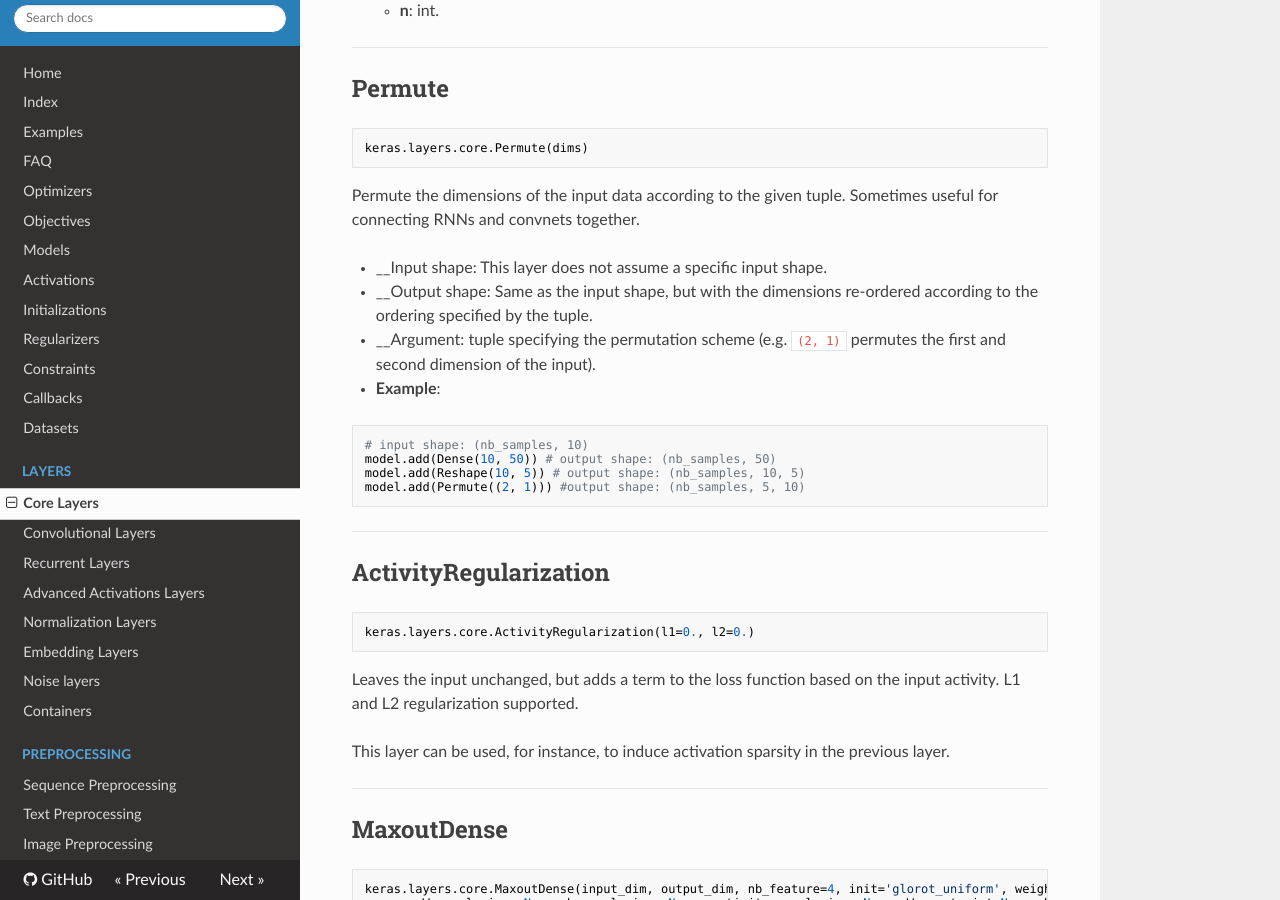
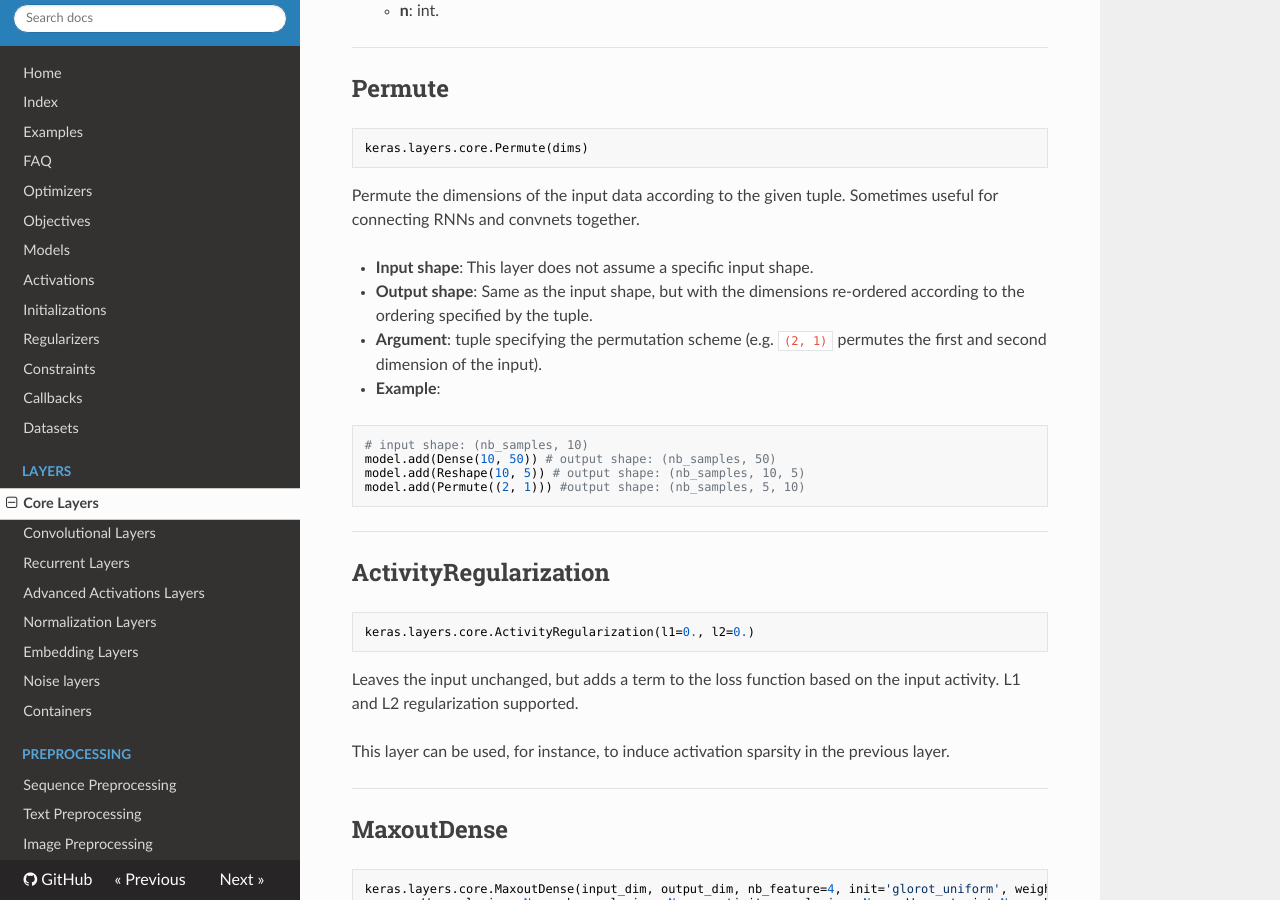
Before and after one commit to Tusespifump1o/keras, an MkDocs documentation site: the page built from docs/sources/layers/core.md, in a window 1280 px wide and 900 px high, scrolled down 5470 px. Built offline with MkDocs 1.6.1, drawn with Linux system fonts in a browser that asks for light colours; nearby versions of some CDN libraries; old or Windows-style settings are respelled for this version of MkDocs.

Commit message:
minor typo

````diff
--- a/docs/sources/layers/core.md
+++ b/docs/sources/layers/core.md
@@ -265,11 +265,11 @@ keras.layers.core.Permute(dims)
 ```
 Permute the dimensions of the input data according to the given tuple. Sometimes useful for connecting RNNs and convnets together.
 
-- __Input shape: This layer does not assume a specific input shape.
+- __Input shape__: This layer does not assume a specific input shape.
 
-- __Output shape: Same as the input shape, but with the dimensions re-ordered according to the ordering specified by the tuple.
+- __Output shape__: Same as the input shape, but with the dimensions re-ordered according to the ordering specified by the tuple.
 
-- __Argument: tuple specifying the permutation scheme (e.g. `(2, 1)` permutes the first and second dimension of the input).
+- __Argument__: tuple specifying the permutation scheme (e.g. `(2, 1)` permutes the first and second dimension of the input).
 
 - __Example__:
 ```python
````
